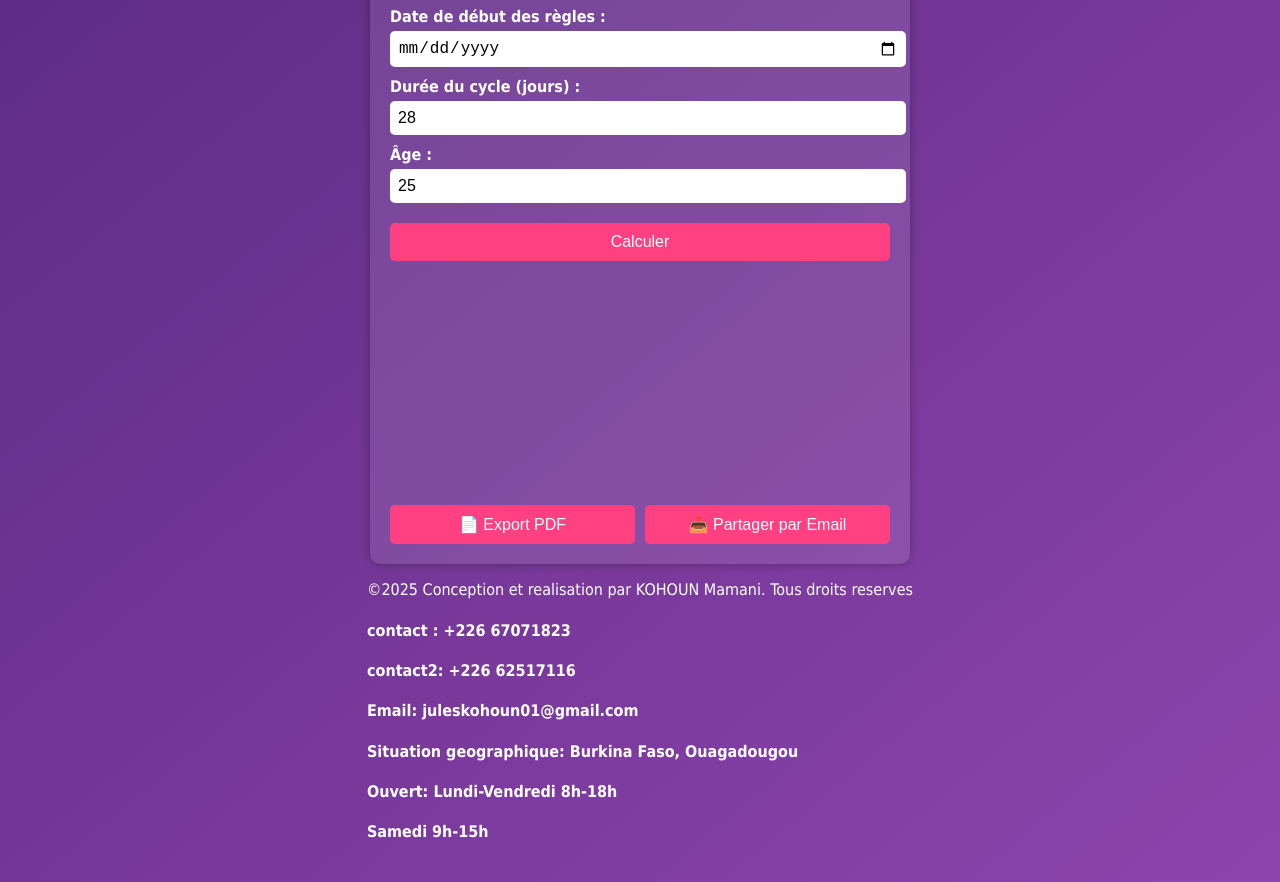
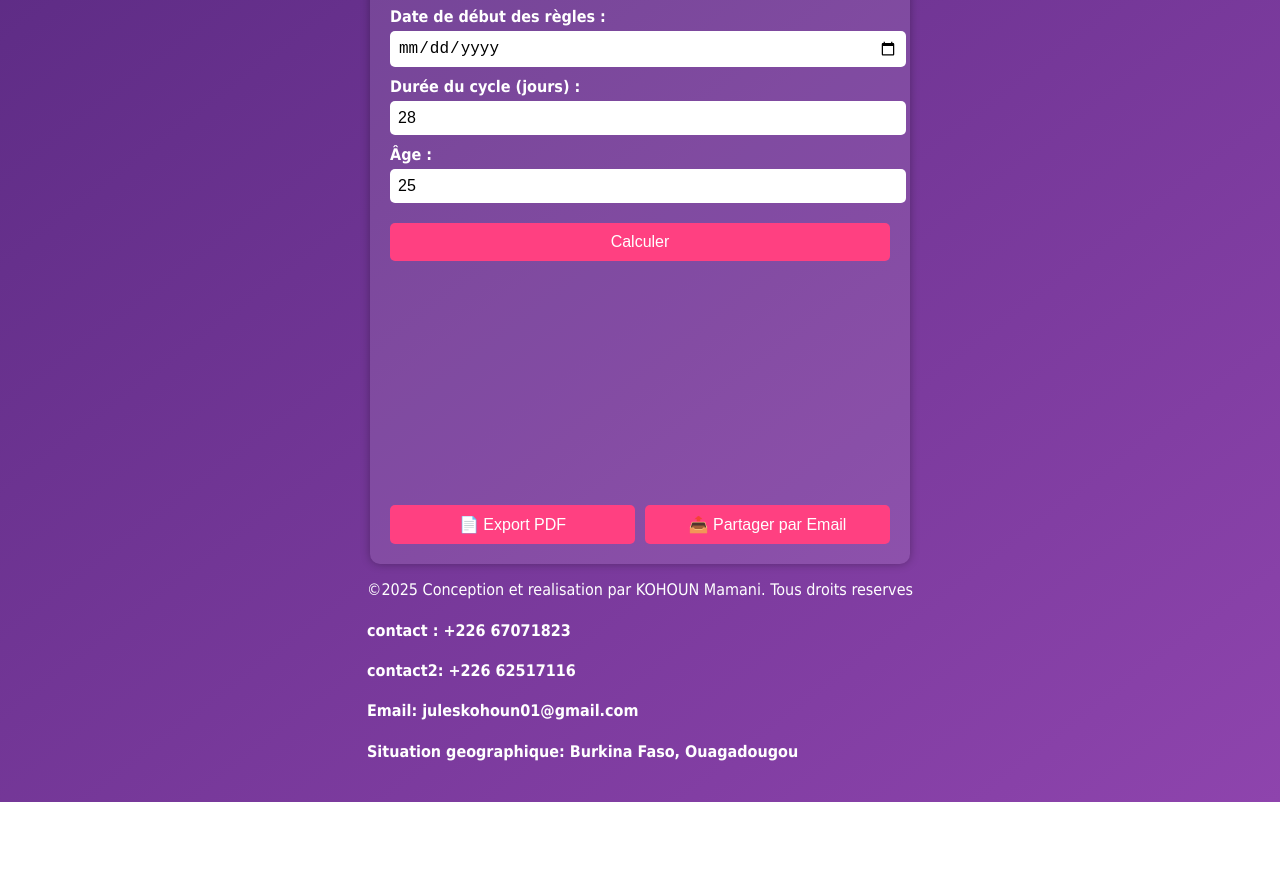
Before and after one commit to juleskohoun01-oss/kovplus, a plain HTML site: page kov+/index.html in a window 1280 px wide. Shown: the part 180-1062 px from the top of the page. After the commit the page ends 982 px from the top, so only its background shows below. Drawn offline with nearby package versions, Linux system fonts and the light colour scheme.

Commit message:
Update index.html

```diff
--- a/kov+/index.html
+++ b/kov+/index.html
@@ -48,7 +48,5 @@
 <h4>contact2: +226 62517116</h4>
 <h4>Email: juleskohoun01@gmail.com</h4>
 		<h4>Situation geographique: Burkina Faso, Ouagadougou</h4>
-		<h4>Ouvert: Lundi-Vendredi  8h-18h</h4>
-		<h4>Samedi  9h-15h</h4>
 </footer>
 </html>
```
